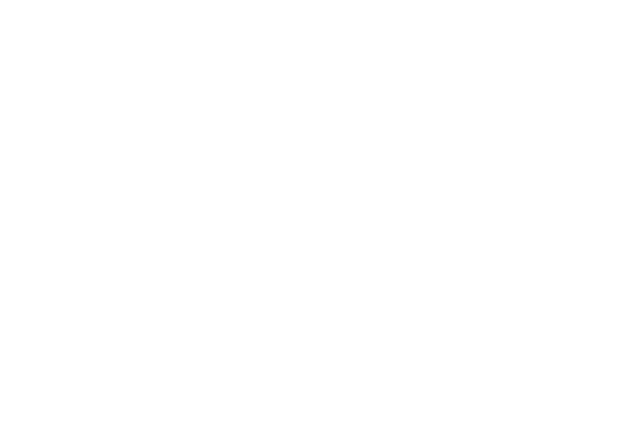
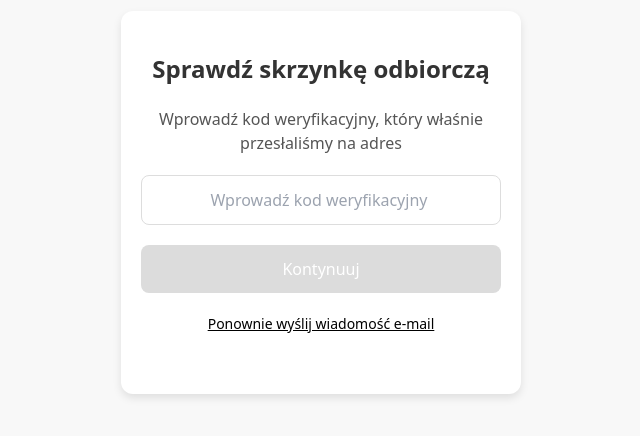
Before and after one commit to Lubiecie2/CourseFlow, a Nuxt app: page /verifyRegister in a window 1280 px wide. Before the commit this address had no page. Shown: the part 198-634 px from the top of the page, without its empty margins (319-959 px from the left). Built offline with nearby package versions, Linux system fonts and the light colour scheme.

Commit message:
Dodanie podstrony do weryfikacji konta, zmiany w rejestracji

```diff
--- a/pages/register.vue
+++ b/pages/register.vue
@@ -3,6 +3,8 @@
   layout: "login",
   middleware: "auth",
 });
+import { ref } from "vue";
+import { useRouter } from "vue-router";
 
 const email = ref("");
 const password = ref("");
@@ -12,6 +14,7 @@
 const lastName = ref("");
 const successMessage = ref("");
 const errorMessage = ref("");
+const router = useRouter();
 
 const validatePassword = (password: string) => {
   const passwordRegex = /^(?=.*[A-Z])(?=.*\d).{10,}$/;
@@ -49,14 +52,7 @@
       },
     });
 
-    // Reset formularza po sukcesie
-    email.value = "";
-    password.value = "";
-    confirmPassword.value = "";
-    firstName.value = "";
-    lastName.value = "";
-
-    successMessage.value = "Konto zostało zarejestrowane pomyślnie!";
+    router.push({ name: "verifyRegister", query: { email: email.value } });
   } catch (error) {
     errorMessage.value = "Wystąpił błąd podczas rejestracji. Spróbuj ponownie.";
   }
@@ -174,8 +170,9 @@
             to="/login"
             href="#"
             class="button-classic"
-            >Zaloguj się</nuxt-link
           >
+            Zaloguj się
+          </nuxt-link>
         </div>
       </div>
     </div>
--- /dev/null
+++ b/pages/verifyRegister.vue
@@ -0,0 +1,236 @@
+<script setup lang="ts">
+definePageMeta({
+  layout: "login",
+});
+import { ref, onMounted } from "vue";
+import { useRouter, useRoute } from "vue-router";
+
+const verificationCode = ref("");
+const email = ref("");
+const errorMessage = ref("");
+const successMessage = ref("");
+const router = useRouter();
+const route = useRoute();
+
+onMounted(() => {
+  if (route.query.email) {
+    email.value = route.query.email as string;
+  }
+});
+
+// --------- WERYFIKACJA KODU ---------
+
+const submitCode = async () => {
+  errorMessage.value = "";
+  successMessage.value = "";
+  try {
+    const response = await useApiFrontend("/auth/verify-registration", {
+      method: "POST",
+      body: { email: email.value, code: verificationCode.value },
+    });
+    if (response.message) {
+      successMessage.value = response.message;
+      setTimeout(() => {
+        router.push("/login");
+      }, 2000);
+    } else {
+      errorMessage.value = "Niepoprawny kod weryfikacyjny.";
+    }
+  } catch (error) {
+    errorMessage.value = "Wystąpił błąd. Spróbuj ponownie później.";
+  }
+};
+
+// --------- PONOWNE WYSŁANIE KODU ---------
+
+const resendCode = async () => {
+  try {
+    await useApiFrontend("/auth/resend-code", {
+      method: "POST",
+      body: { email: email.value },
+    });
+    console.log("Weryfikacja się powiodła!");
+  } catch (error) {
+    console.error("Wystąpił błąd. Spróbuj ponownie później.");
+  }
+};
+</script>
+
+<template>
+  <div class="verify-container">
+    <div class="verify-content">
+      <h2>Sprawdź skrzynkę odbiorczą</h2>
+      <p>
+        Wprowadź kod weryfikacyjny, który właśnie przesłaliśmy na adres
+        {{ email }}
+      </p>
+
+      <div class="input-container">
+        <input
+          type="text"
+          id="verificationCode"
+          v-model="verificationCode"
+          placeholder="Wprowadź kod weryfikacyjny "
+          maxlength="6"
+          required
+        />
+      </div>
+
+      <div
+        v-if="errorMessage"
+        class="error-message"
+      >
+        <span class="error-icon">&#x2716;</span> {{ errorMessage }}
+      </div>
+      <div
+        v-if="successMessage"
+        class="success-message"
+      >
+        <span class="success-icon">&#x2714;</span> {{ successMessage }}
+      </div>
+
+      <div class="button-container">
+        <button
+          @click="submitCode"
+          :disabled="!verificationCode"
+          class="verify-button"
+        >
+          Kontynuuj
+        </button>
+      </div>
+
+      <div class="resend-container">
+        <p
+          class="resend-text"
+          @click="resendCode"
+        >
+          <span class="underline-text">Ponownie wyślij wiadomość e-mail</span>
+        </p>
+      </div>
+    </div>
+  </div>
+</template>
+
+<style scoped>
+.verify-container {
+  display: flex;
+  justify-content: center;
+  align-items: center;
+  height: 100vh;
+  background-color: #f8f8f8;
+}
+
+.verify-content {
+  background-color: white;
+  padding: 40px 20px;
+  border-radius: 12px;
+  box-shadow: 0 4px 8px rgba(0, 0, 0, 0.1);
+  max-width: 400px;
+  width: 100%;
+  text-align: center;
+}
+
+h2 {
+  margin-bottom: 20px;
+  font-size: 24px;
+  font-weight: 600;
+  color: #333;
+}
+
+p {
+  margin-bottom: 20px;
+  font-size: 16px;
+  color: #555;
+}
+
+.input-container {
+  margin-bottom: 20px;
+}
+
+input {
+  width: 100%;
+  padding: 12px;
+  font-size: 16px;
+  border: 1px solid #ddd;
+  border-radius: 8px;
+  box-sizing: border-box;
+  text-align: center;
+}
+
+input:focus {
+  outline: none;
+  border-color: #4caf50;
+}
+
+.error-message {
+  color: #f44336;
+  font-size: 14px;
+  display: flex;
+  align-items: center;
+  margin-top: 10px;
+  margin-bottom: 20px;
+  padding: 8px 12px;
+  border: 1px solid #f44336;
+  border-radius: 8px;
+}
+
+.error-icon {
+  margin-right: 8px;
+  font-size: 18px;
+}
+
+.success-message {
+  color: #4caf50;
+  font-size: 14px;
+  margin-top: 10px;
+  margin-bottom: 20px;
+  padding: 8px 12px;
+  border: 1px solid #4caf50;
+  border-radius: 8px;
+}
+
+.button-container {
+  display: flex;
+  flex-direction: column;
+  gap: 12px;
+}
+
+.verify-button {
+  padding: 12px;
+  background-color: #4caf50;
+  color: white;
+  border: none;
+  border-radius: 8px;
+  font-size: 16px;
+  cursor: pointer;
+  transition: background-color 0.3s;
+}
+
+.verify-button:hover {
+  background-color: #45a049;
+}
+
+.verify-button:disabled {
+  background-color: #dcdcdc;
+  cursor: not-allowed;
+}
+
+.resend-container {
+  margin-top: 20px;
+}
+
+.resend-text {
+  font-size: 14px;
+  color: #555;
+}
+
+.underline-text {
+  color: black;
+  text-decoration: underline;
+  cursor: pointer;
+}
+
+.underline-text:hover {
+  color: black;
+}
+</style>
```
